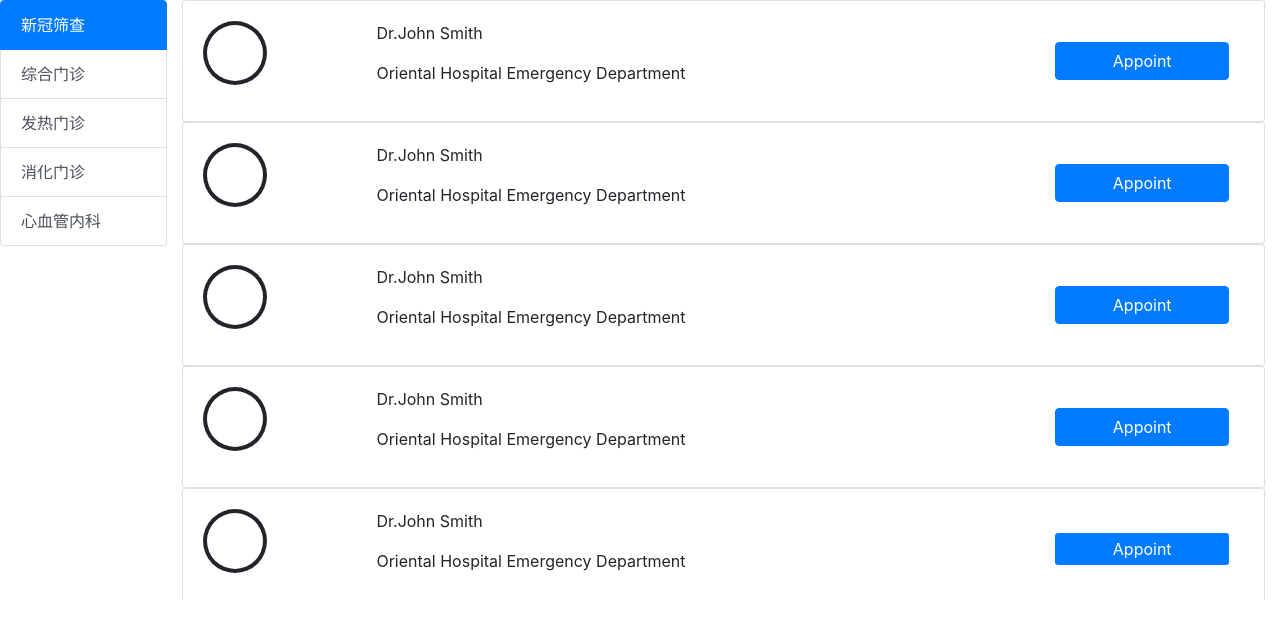
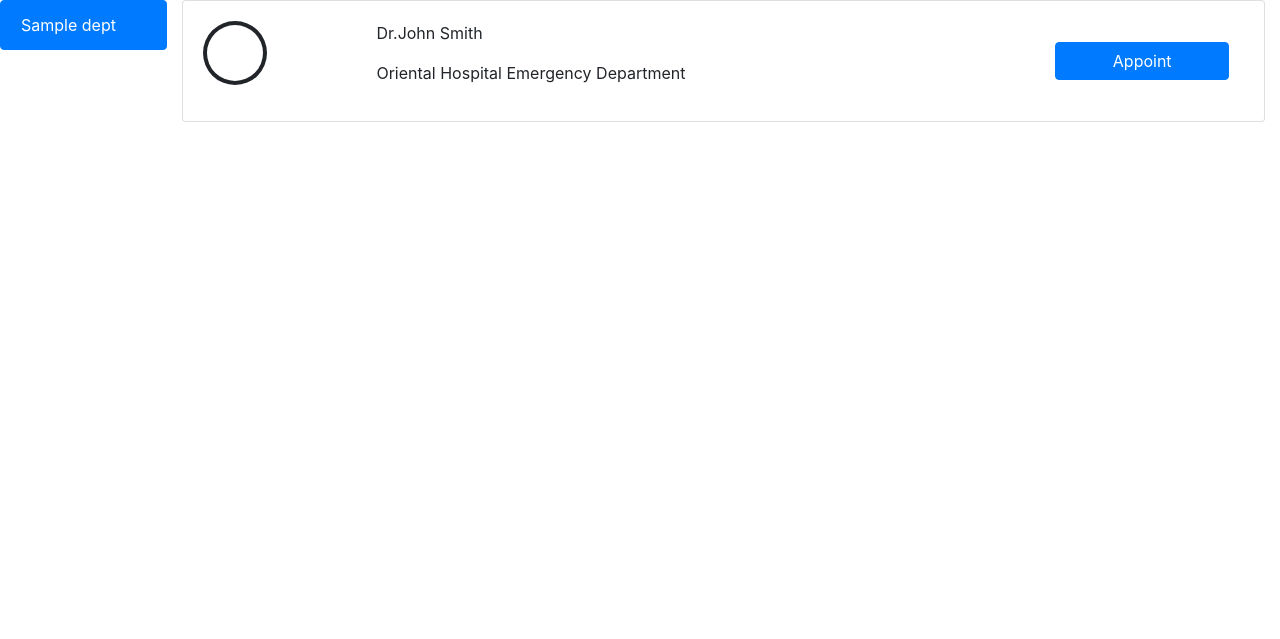
Before and after one commit to SZTankWang/EHR, a Flask app: template EHR/templates/patientDepartment.html in a window 1280 px wide. Shown: the part 161-800 px from the top of the page. Run offline with Flask 2, Linux system fonts and the light colour scheme; the template is opened without the code that fills it: most values are stand-ins (such as "Sample title", 1, 10 or a date in 2020); some libraries are stand-ins or nearby versions.

Commit message:
temporary change

```diff
--- a/EHR/static/js/patientAppt.js
+++ b/EHR/static/js/patientAppt.js
@@ -29,3 +29,27 @@
 		})
 
 	})
+
+
+	/*
+		根据选中科室ID加载医生列表
+
+	*/
+	function loadDoctorByDept(deptID){
+		$.ajax({
+			url:"http://localhost:5000/getDoctorByDept",
+			data:{'deptID':deptID},
+			success:function(data){
+				console.log(data);
+			}
+
+		})
+
+
+	}
+
+	function renderDoctor(data){
+
+	}
+
+'<div class="row w-100"><div class="col"><div class="card"><div class="card-body"><div class="row w-100"><div class="doctor-avatar col-md-2"><svg width="4em" height="4em" viewBox="0 0 16 16" class="bi bi-circle" fill="currentColor" xmlns="http://www.w3.org/2000/svg"><path fill-rule="evenodd" d="M8 15A7 7 0 1 0 8 1a7 7 0 0 0 0 14zm0 1A8 8 0 1 0 8 0a8 8 0 0 0 0 16z"/></svg></div><div class="card-text col-md-6"><p>Dr.John Smith</p><p>Oriental Hospital  Emergency Department</p></div><a href="#" class="btn btn-primary col-md-2 offset-md-2 appoint-button">Appoint</a></div></div></div></div>'
--- a/EHR/templates/patientDepartment.html
+++ b/EHR/templates/patientDepartment.html
@@ -61,11 +61,13 @@
 		<div id="department-info-container">
 			<div id="department-list-container">
 				<div class="list-group">
-				  <button type="button" class="list-group-item list-group-item-action active hospital-btn">新冠筛查</button>
-				  <button type="button" class="list-group-item list-group-item-action hospital-btn">综合门诊</button>
-				  <button type="button" class="list-group-item list-group-item-action hospital-btn">发热门诊</button>
-				  <button type="button" class="list-group-item list-group-item-action hospital-btn">消化门诊</button>
-				  <button type="button" class="list-group-item list-group-item-action hospital-btn">心血管内科</button>
+					{% for dept in department_list %}
+						{% if loop.index==1 %}
+					  <button type="button" id={{dept.departmentID}} class="list-group-item list-group-item-action active hospital-btn">{{dept.departmentName}}</button>
+					  	{% else %}
+					  <button type="button" id={{dept.departmentID}} class="list-group-item list-group-item-action hospital-btn">{{dept.departmentName}}</button>
+					  {% endif %}
+					  {% endfor %}
 				</div>
 			</div>
 			<div id="card-list">
@@ -90,91 +92,11 @@
 				  </div>
 			  </div>
 
-			  <div class="row w-100">
-			  				  <div class="col">
-			  				    <div class="card">
-			  				      <div class="card-body">
-			  				      	<div class="row w-100">
-			  					        <div class="doctor-avatar col-md-2"><svg width="4em" height="4em" viewBox="0 0 16 16" class="bi bi-circle" fill="currentColor" xmlns="http://www.w3.org/2000/svg">
-			  							  <path fill-rule="evenodd" d="M8 15A7 7 0 1 0 8 1a7 7 0 0 0 0 14zm0 1A8 8 0 1 0 8 0a8 8 0 0 0 0 16z"/>
-			  							</svg>
-			  							</div>
-			  							<div class="card-text col-md-6">
-			  							<p>Dr.John Smith</p>
-			  							<p>Oriental Hospital  Emergency Department</p>
-			  							</div>
-										<button type="button" class="btn btn-primary col-md-2 offset-md-2 appoint-button">Appoint</button>
-			  				      	</div>
-			  				      </div>
-			  				    </div>
-
-			  				  </div>
-			  </div>
-
-			  <div class="row w-100">
-			  				  <div class="col">
-			  				    <div class="card">
-			  				      <div class="card-body">
-			  				      	<div class="row w-100">
-			  					        <div class="doctor-avatar col-md-2"><svg width="4em" height="4em" viewBox="0 0 16 16" class="bi bi-circle" fill="currentColor" xmlns="http://www.w3.org/2000/svg">
-			  							  <path fill-rule="evenodd" d="M8 15A7 7 0 1 0 8 1a7 7 0 0 0 0 14zm0 1A8 8 0 1 0 8 0a8 8 0 0 0 0 16z"/>
-			  							</svg>
-			  							</div>
-			  							<div class="card-text col-md-6">
-			  							<p>Dr.John Smith</p>
-			  							<p>Oriental Hospital  Emergency Department</p>
-			  							</div>
-			  					        <a href="#" class="btn btn-primary col-md-2 offset-md-2 appoint-button">Appoint</a>
-			  				      	</div>
-			  				      </div>
-			  				    </div>
-
-			  				  </div>
-			  </div>
-
-			  <div class="row w-100">
-			  				  <div class="col">
-			  				    <div class="card">
-			  				      <div class="card-body">
-			  				      	<div class="row w-100">
-			  					        <div class="doctor-avatar col-md-2"><svg width="4em" height="4em" viewBox="0 0 16 16" class="bi bi-circle" fill="currentColor" xmlns="http://www.w3.org/2000/svg">
-			  							  <path fill-rule="evenodd" d="M8 15A7 7 0 1 0 8 1a7 7 0 0 0 0 14zm0 1A8 8 0 1 0 8 0a8 8 0 0 0 0 16z"/>
-			  							</svg>
-			  							</div>
-			  							<div class="card-text col-md-6">
-			  							<p>Dr.John Smith</p>
-			  							<p>Oriental Hospital  Emergency Department</p>
-			  							</div>
-			  					        <a href="#" class="btn btn-primary col-md-2 offset-md-2 appoint-button">Appoint</a>
-			  				      	</div>
-			  				      </div>
-			  				    </div>
-
-			  				  </div>
-			  </div>
-
-			  <div class="row w-100">
-			  				  <div class="col">
-			  				    <div class="card">
-			  				      <div class="card-body">
-			  				      	<div class="row w-100">
-			  					        <div class="doctor-avatar col-md-2"><svg width="4em" height="4em" viewBox="0 0 16 16" class="bi bi-circle" fill="currentColor" xmlns="http://www.w3.org/2000/svg">
-			  							  <path fill-rule="evenodd" d="M8 15A7 7 0 1 0 8 1a7 7 0 0 0 0 14zm0 1A8 8 0 1 0 8 0a8 8 0 0 0 0 16z"/>
-			  							</svg></div>
-			  							<div class="card-text col-md-6">
-			  							<p>Dr.John Smith</p>
-			  							<p>Oriental Hospital  Emergency Department</p>
-			  							</div>
-
-										<a href="#" type="button" class="btn-primary col-md-2 offset-md-2 appoint-button btn-sm">Appoint</a>
 
 
-			  				      	</div>
-			  				      </div>
-			  				    </div>
 
-			  				  </div>
-			  </div>
+
+
 
 
 		</div>
@@ -186,34 +108,7 @@
 	<script src="http://libs.baidu.com/jquery/2.0.0/jquery.min.js"></script>
 	<script src="https://cdn.jsdelivr.net/npm/bootstrap@4.5.3/dist/js/bootstrap.bundle.min.js" integrity="sha384-ho+j7jyWK8fNQe+A12Hb8AhRq26LrZ/JpcUGGOn+Y7RsweNrtN/tE3MoK7ZeZDyx" crossorigin="anonymous"></script>
 
-	<script type="text/javascript">
-
-
-		/*监听 点击科室 切换科室
-		*/
-		//去除点击前active 的按钮样式, 点击的元素添加样式
-		$('.hospital-btn').click(function(){
-			console.log('click');
-			$(this).parent().children('.hospital-btn').each(function(){
-				if($(this).hasClass('active')){
-					$(this).removeClass('active');
-				}
-
-
-			})
-			$(this).addClass('active');
-			console.log($(this).text());
-			var dept = $(this).text();
-			var hospitalID =
-			// ajax请求
-			$.ajax({
-				url:"http://localhost:5000/loadDoctorByDept",
-				data:{''}
-
-			})
-
-		})
-
+	<script type="text/javascript" src="/static/js/patientAppt.js">
 
 	</script>
 </body>
```
Also changed, not shown: EHR/Controller/routes_basic.py (+17 -1 lines). Lines whose indentation alone changed are shown as unchanged.
